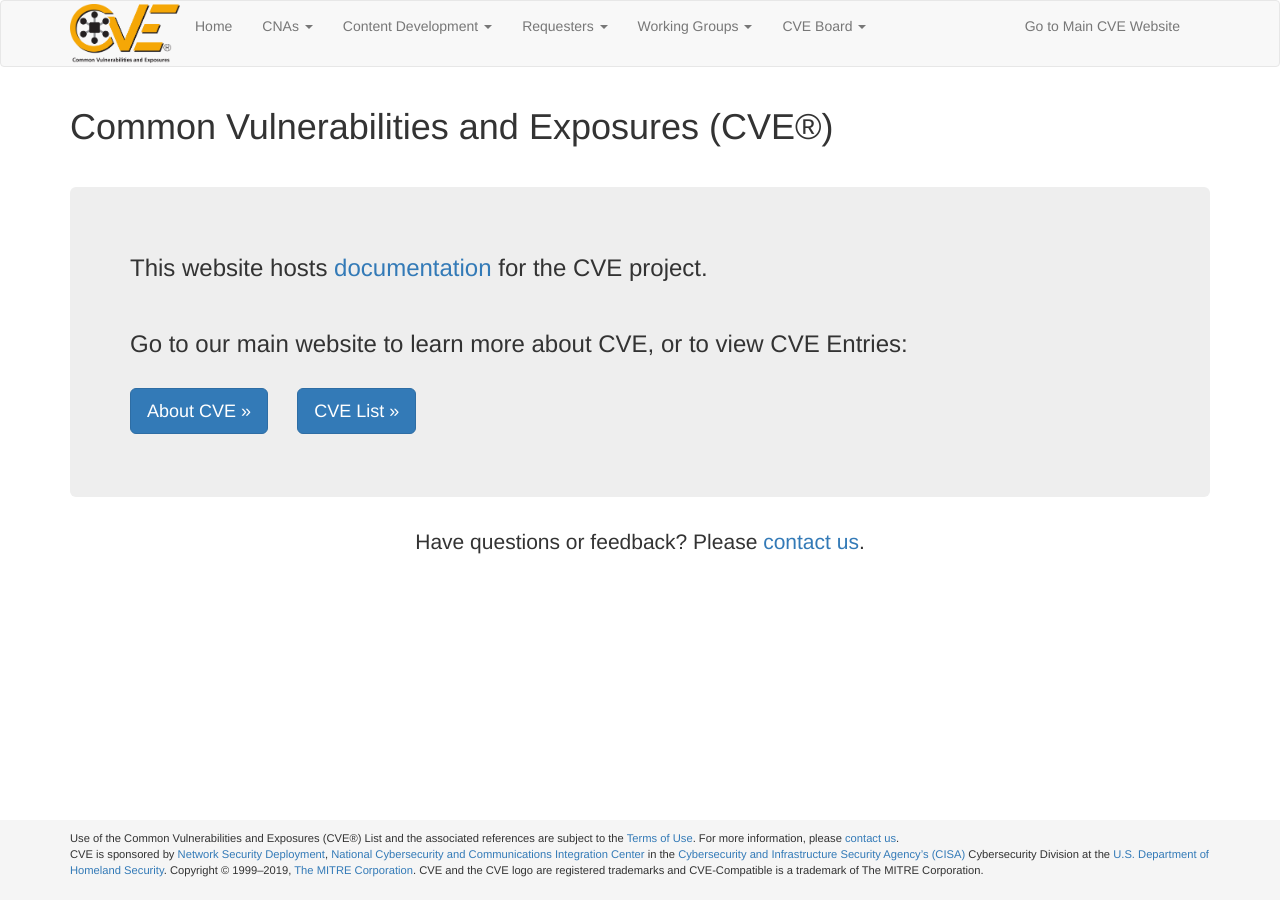
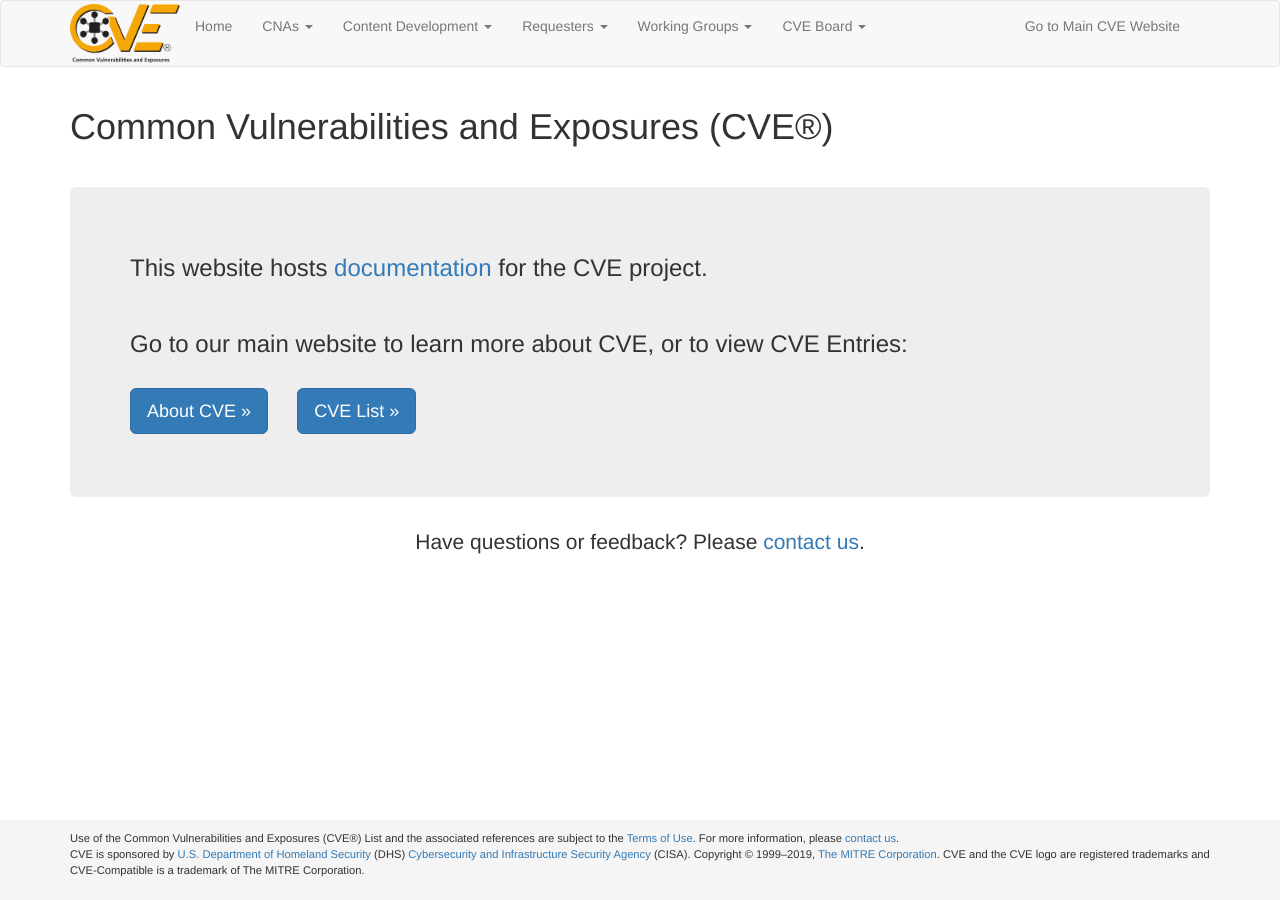
Before and after one commit to CVEProject/cveproject.github.io, a Jekyll site: the page built from index.md, in a window 1280 px wide. Built offline with Jekyll 4.4.1, drawn with Linux system fonts in a browser that asks for light colours; nearby versions of some CDN libraries.

Commit message:
Update footer.html to update sponsor info
Updated to "DHS CISA"

```diff
--- a/_includes/footer.html
+++ b/_includes/footer.html
@@ -7,8 +7,7 @@
       <a href="{{ site.baseurl }}/docs/terms.html">Terms of Use</a>.
       For more information, please <a href="https://cve.mitre.org/about/contactus.html" target="_blank">contact us</a>. <br />
 
-      CVE is sponsored by
-      <a href="https://www.dhs.gov/network-security-deployment" target="_blank">Network Security Deployment</a>, <a href="https://www.dhs.gov/national-cybersecurity-and-communications-integration-center" target="_blank">National Cybersecurity and Communications Integration Center</a> in the <a href="https://www.dhs.gov/cisa/cybersecurity-division/" target="_blank">Cybersecurity and Infrastructure Security Agency’s (CISA)</a> Cybersecurity Division at the <a href="http://www.dhs.gov/" target="_blank">U.S. Department of Homeland Security</a>. Copyright © 1999–2019, <a href="https://www.mitre.org/" target="_blank">The MITRE Corporation</a>. CVE and the CVE logo are registered trademarks and CVE-Compatible is a trademark of The MITRE Corporation.
+      CVE is sponsored by <a href="https://www.dhs.gov/" target="_blank">U.S. Department of Homeland Security</a> (DHS) <a href="https://www.dhs.gov/cisa/cybersecurity-division/" target="_blank">Cybersecurity and Infrastructure Security Agency</a> (CISA). Copyright © 1999–2019, <a href="https://www.mitre.org/" target="_blank">The MITRE Corporation</a>. CVE and the CVE logo are registered trademarks and CVE-Compatible is a trademark of The MITRE Corporation.
     </p>
   </div>
 
```
